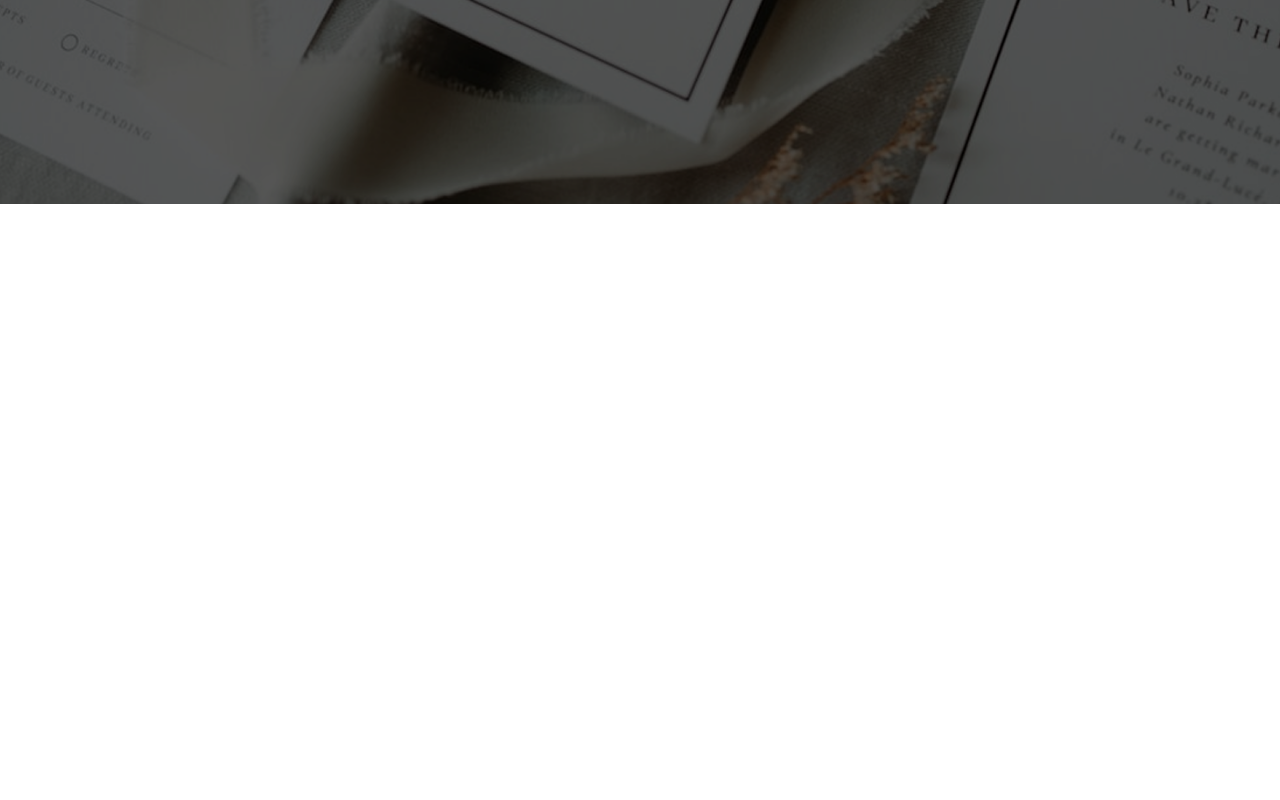
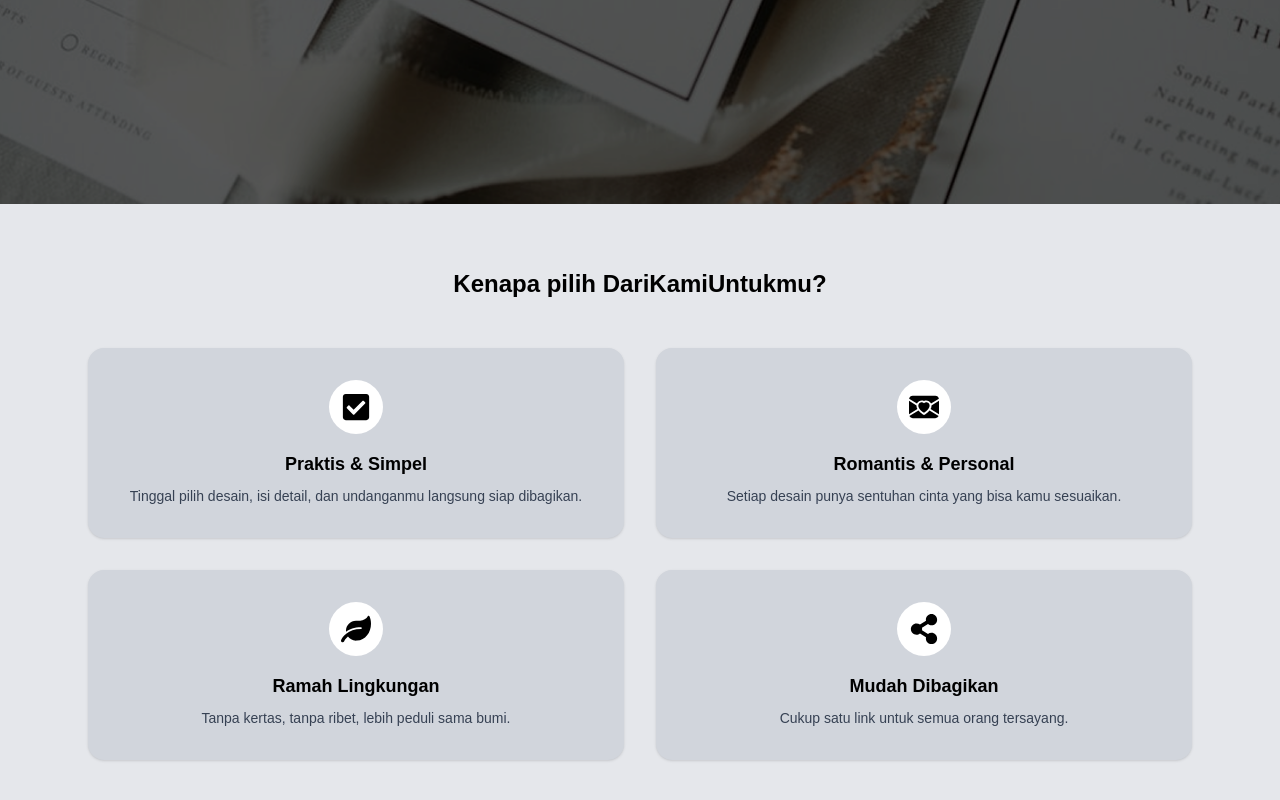
Before and after one commit to Alfianzyh/dari-kami-untukmu, a Next.js app: page / in a window 1280 px wide. Shown: the part 707-1507 px from the top of the page. Before the commit the page ends 911 px from the top, so only its background shows below. Built offline with nearby package versions, Linux system fonts and the light colour scheme.

Commit message:
feat: add features section

```diff
--- a/src/app/page.jsx
+++ b/src/app/page.jsx
@@ -1,5 +1,6 @@
 import Header from "@/components/header";
 import Hero from "@/components/hero";
+import Features from "@/components/features";
 
 export default function Home() {
   return (
@@ -13,6 +14,7 @@ export default function Home() {
         ]}
       />
       <Hero />
+      <Features />
     </div>
   );
 }
--- /dev/null
+++ b/src/components/features.jsx
@@ -0,0 +1,51 @@
+import { FaLeaf, FaShareAlt, FaCheckSquare } from "react-icons/fa";
+import { BsEnvelopeHeartFill } from "react-icons/bs";
+
+export default function Features() {
+  const features = [
+    {
+      icon: <FaCheckSquare className="text-3xl text-black" />,
+      title: "Praktis & Simpel",
+      desc: "Tinggal pilih desain, isi detail, dan undanganmu langsung siap dibagikan.",
+    },
+    {
+      icon: <BsEnvelopeHeartFill className="text-3xl text-black" />,
+      title: "Romantis & Personal",
+      desc: "Setiap desain punya sentuhan cinta yang bisa kamu sesuaikan.",
+    },
+    {
+      icon: <FaLeaf className="text-3xl text-black" />,
+      title: "Ramah Lingkungan",
+      desc: "Tanpa kertas, tanpa ribet, lebih peduli sama bumi.",
+    },
+    {
+      icon: <FaShareAlt className="text-3xl text-black" />,
+      title: "Mudah Dibagikan",
+      desc: "Cukup satu link untuk semua orang tersayang.",
+    },
+  ];
+
+  return (
+    <section className="py-16 bg-gray-200" id="features">
+      <div className="max-w-6xl mx-auto px-6 text-center">
+        <h2 className="text-2xl font-bold mb-12">
+          Kenapa pilih DariKamiUntukmu?
+        </h2>
+        <div className="grid gap-8 md:grid-cols-2 lg:grid-cols-2">
+          {features.map((item, idx) => (
+            <div
+              key={idx}
+              className="bg-gray-300 p-8 rounded-2xl shadow-sm flex flex-col items-center text-center"
+            >
+              <div className="flex justify-center mb-4 bg-white p-3 rounded-full">
+                {item.icon}
+              </div>
+              <h3 className="font-semibold text-lg mb-2">{item.title}</h3>
+              <p className="text-sm text-gray-700">{item.desc}</p>
+            </div>
+          ))}
+        </div>
+      </div>
+    </section>
+  );
+}
--- a/src/components/header.jsx
+++ b/src/components/header.jsx
@@ -21,7 +21,6 @@ const Header = ({ menuItems }) => {
   return (
     <header className="w-full px-6 py-4 fixed top-0 left-0 z-50 bg-white shadow">
       <div className="max-w-6xl mx-auto flex justify-between items-center">
-        {/* Logo */}
         <div
           onClick={() => scrollToSection("hero")}
           className="cursor-pointer font-semibold text-lg text-black">
@@ -40,8 +39,6 @@ const Header = ({ menuItems }) => {
             </button>
           ))}
         </nav>
-
-        {/* Buttons */}
         <div className="hidden md:flex items-center space-x-3">
           <button className="px-5 py-2 bg-gradient-to-r from-black to-black text-white rounded-full text-sm font-semibold shadow-lg hover:scale-105 hover:from-white hover:to-white hover:text-black transition-all duration-200 cursor-pointer">
             Masuk
@@ -83,8 +80,6 @@ const Header = ({ menuItems }) => {
                 {item.label}
               </button>
             ))}
-
-            {/* Auth Buttons in mobile */}
             <div className="flex flex-col space-y-2 pt-4">
               <button className="w-full h-[38px] flex items-center justify-center bg-gradient-to-r from-amber-500 to-red-600 text-white rounded-full text-sm font-semibold shadow-md hover:scale-105 hover:from-amber-600 hover:to-red-700 transition-all duration-200 cursor-pointer">
                 Masuk
--- a/src/components/hero.jsx
+++ b/src/components/hero.jsx
@@ -1,17 +1,13 @@
 export default function Hero() {
   return (
     <section className="relative w-full h-[911px] flex items-center">
-      {/* Background Image */}
       <div
         className="absolute inset-0 w-full h-full bg-cover bg-center"
         style={{
           backgroundImage: "url('/bg-image.png')",
         }}
       />
-      {/* Overlay */}
       <div className="absolute inset-0 bg-black/30" />
-
-      {/* Content */}
       <div className="relative z-10 max-w-3xl px-6 lg:px-0 lg:ml-96 text-white">
         <h1 className="text-3xl lg:text-6xl font-semibold leading-normal text-left">
           Bukan sekadar undangan, tapi cara merayakan cinta dengan penuh makna.
@@ -21,8 +17,6 @@ export default function Hero() {
           <span className="font-semibold">DariKamiUntukmu</span>, momen spesialmu
           bisa dibagikan dengan cara yang lebih hangat, modern, dan penuh makna.
         </p>
-
-        {/* Tombol */}
         <div className="mt-10 flex gap-4">
           <button className="px-6 py-3 bg-gradient-to-r from-black to-black text-white rounded-full font-semibold shadow-lg hover:scale-105 hover:from-white hover:to-white hover:text-black transition-all duration-200 cursor-pointer">
             Buat Undangan
--- a/src/components/logo.jsx
+++ b/src/components/logo.jsx
@@ -2,7 +2,7 @@ const Logo = ({ size = 5, textSize = "text-2xl" }) => {
   return (
     <div className="flex items-center space-x-3">
       <img
-        src="/logo.png" // file logo.png di folder public
+        src="/logo.png"
         alt="Logo"
         className="w-[60px] h-[50px] -ml-3"
       />
```
